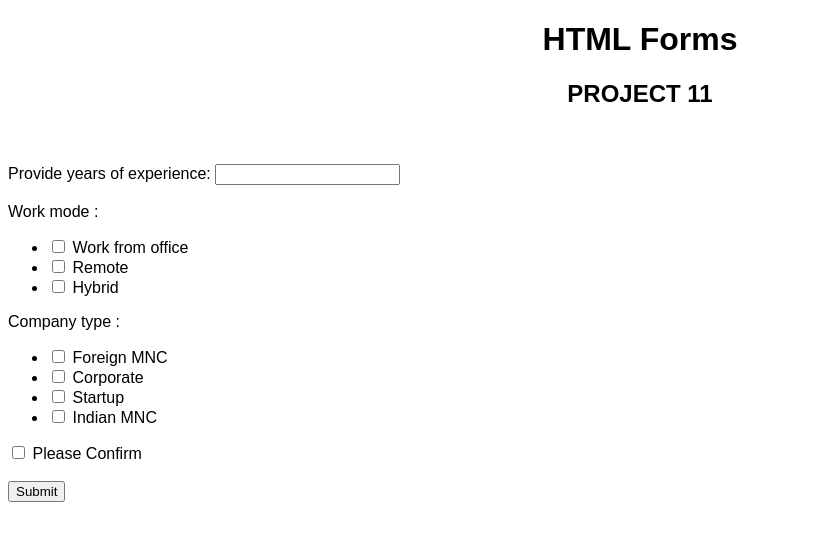
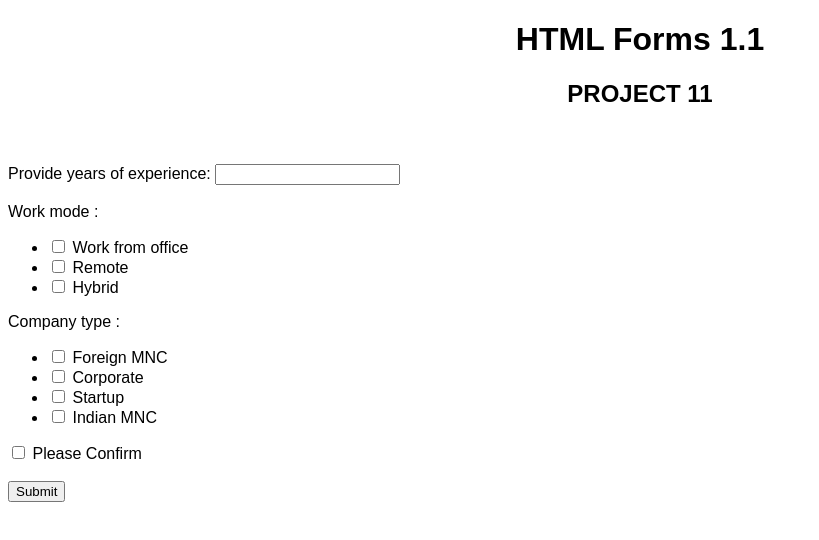
Before and after one commit to AmanSingh881/web-project2, a plain HTML site: page index.html in a window 1280 px wide. Shown: the whole page, without its empty margins (0-819 px from the left). Drawn offline with Linux system fonts and the light colour scheme.

Commit message:
Update index.html

```diff
--- a/index.html
+++ b/index.html
@@ -9,7 +9,7 @@
 
 <body style="font-family: sans-serif;">
 
-    <h1 style="text-align: center;">HTML Forms</h1>
+    <h1 style="text-align: center;">HTML Forms 1.1</h1>
     <h2 style="text-align: center;"> PROJECT 11</h2>
 
     <form action="https://www.naukri.com/cloud-jobs/">
```
